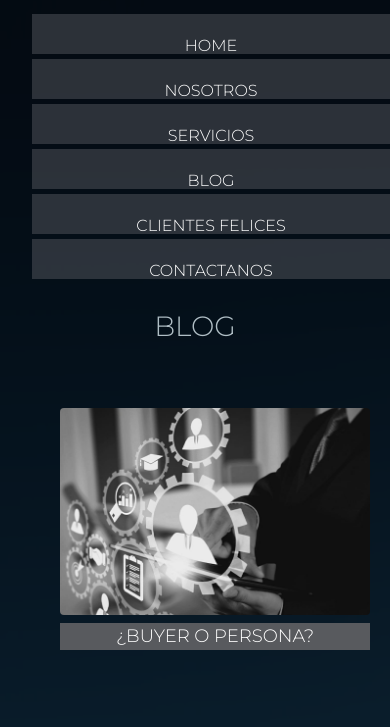
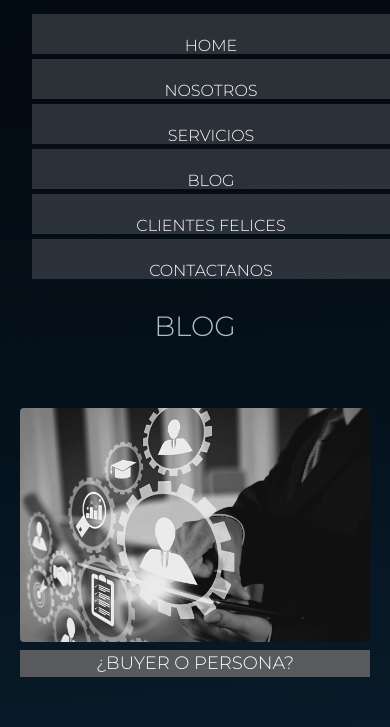
Before and after one commit to SolMoyano1/OMG, a website: page secciones/blog.html in a window 390 px wide. Shown: the part 87-814 px from the top of the page. Drawn offline with nearby package versions, Linux system fonts and the light colour scheme.

Commit message:
version 3.2.1

```diff
--- a/SCSS/x.scss
+++ b/SCSS/x.scss
@@ -311,6 +311,8 @@ p{
 
     nav{
         background-color: rgba(36, 65, 89, 0);
+        text-align: center;
+        align-items: center;
         position: relative;
         display: flex;
         flex-direction: column;
@@ -344,7 +346,6 @@ p{
         margin-left: 0px;
         display: block;
         text-align: center;
-        align-items: center;
         height: 40px;
         padding-top: 20px;
         background-color: rgba(89, 93, 99, 0.47);
@@ -368,7 +369,7 @@ p{
         align-items: justify;
         width: 95%;
         height: 350px;
-        padding: 0px 50px;
+        padding: 0px 20px;
         margin: 10px;
         margin-bottom: 3px;
         padding-bottom: 3px;
@@ -411,6 +412,12 @@ p{
         width: 100fr;
         margin: 5px;
         padding: 10px;
+    }
+
+    .figure{
+        margin-bottom: 80px;
+        margin-left: 20px;
+        margin-right: 20px;
     }
 
     /*clientesCELU*/
```
Also changed, not shown: CSS/x.css.
